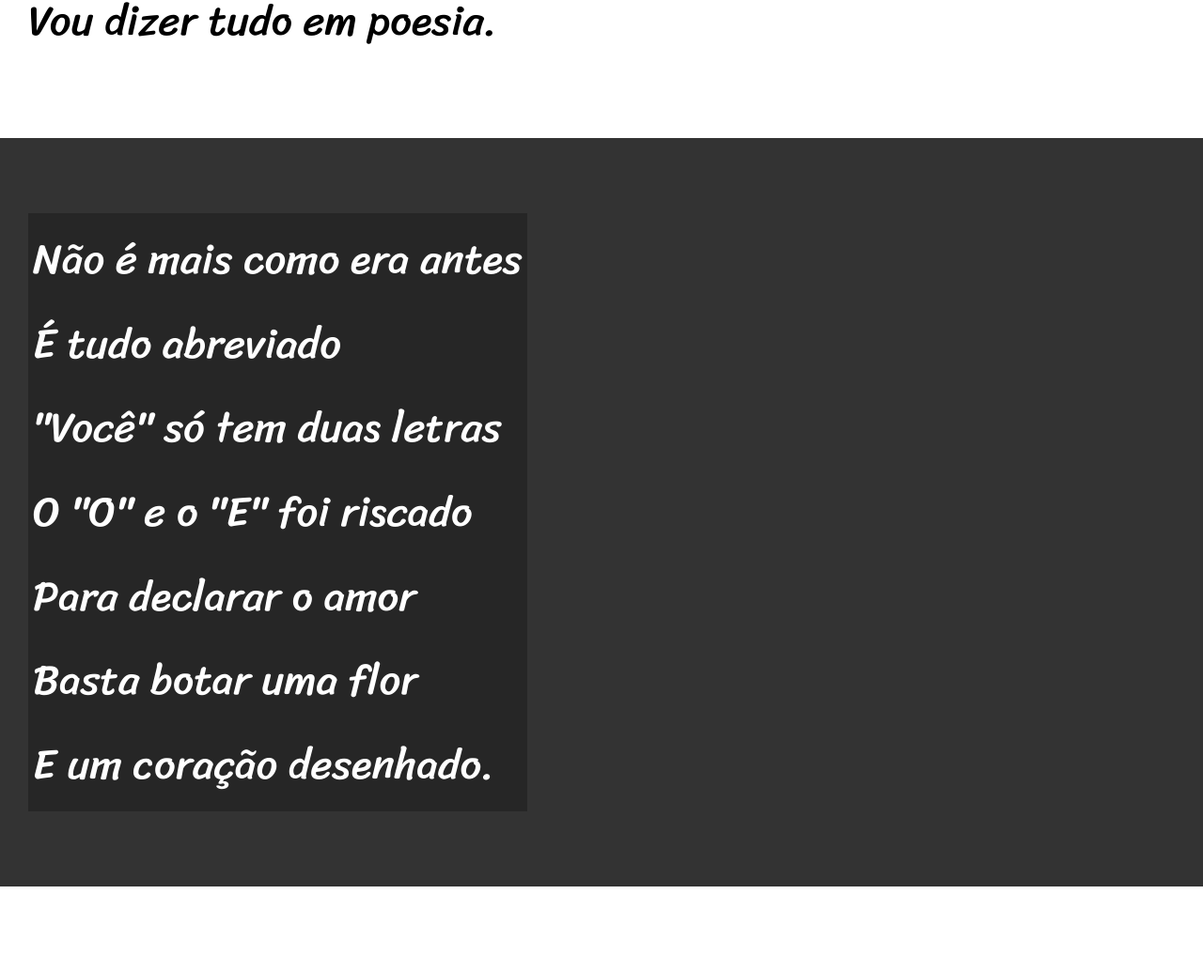
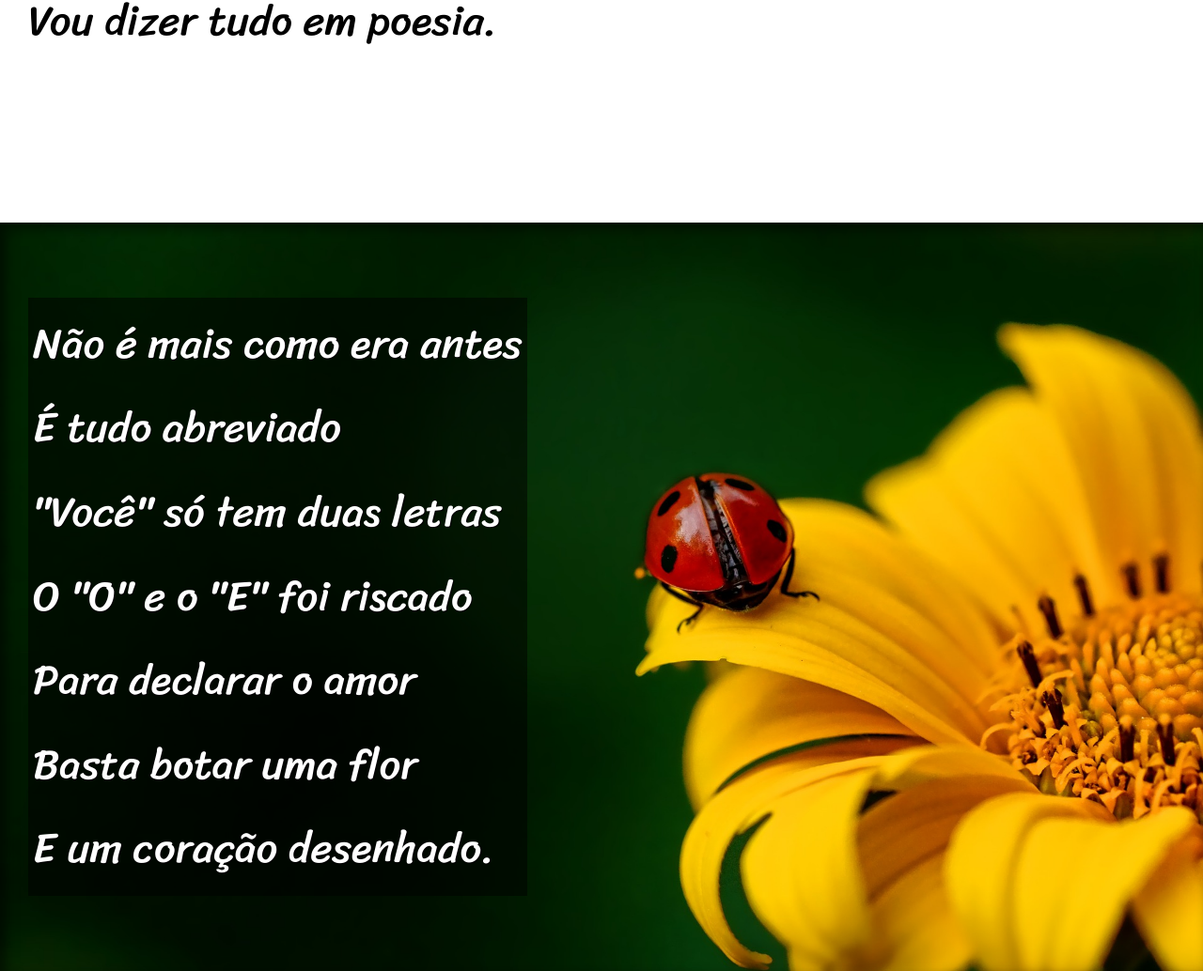
Before and after one commit to kaykf/html-css, a plain HTML site: page módulo 2/desafio12/index.html in a window 1280 px wide. Shown: the part 900-1934 px from the top of the page at 94% size. Drawn offline with Linux system fonts and the light colour scheme.

Commit message:
style
finalizado

```diff
--- a/módulo 2/desafio12/index.html
+++ b/módulo 2/desafio12/index.html
@@ -23,7 +23,7 @@
         Vou dizer tudo em poesia.
     </p>
 </section>
-<section class="imagem">
+<section class="imagem" id="img01">
     <p>
         Não é mais como era antes<br>
         É tudo abreviado<br>
@@ -54,7 +54,7 @@
        Decifre esse rabisco.
    </p>
 </section>
-<section class="imagem">
+<section class="imagem" id="img02">
     <p>
         Tenho saudade das cartas<br>
         Escritas com a própria mão<br>
--- a/módulo 2/desafio12/style.css
+++ b/módulo 2/desafio12/style.css
@@ -49,6 +49,9 @@ section{
     font-family: var(--fonte3);
     font-size: 3.5vw;
 }
+section>p{
+    padding-bottom: 2em;
+}
 section.normal{
     background-color: white;
     color: black;
@@ -56,11 +59,25 @@ section.normal{
 section.imagem{
     background-color: rgb(51,51,51);
     color: white;
+    background-attachment: fixed;
 }
 section.imagem > p{
+    text-shadow: 1px 1px 0px black;
     display: inline-block;
     padding: 5px;
-    background-color: rgba(0, 0, 0, 0.253);
+    background-color: rgba(0, 0, 0, 0.514);
+}
+section#img01{
+    background-image: url(imagens/background001.jpg);
+    background-position: right center;
+    background-size: cover;
+    box-shadow: inset 6px 6px 13px 0px rgba(0, 0, 0, 0.573);
+}
+section#img02{
+    background-image: url(imagens/background002.jpg);
+    background-position: right bottom;
+    background-size: cover;
+    box-shadow: inset 6px 6px 13px 0px rgba(0, 0, 0, 0.473);
 }
 
 footer{
```
